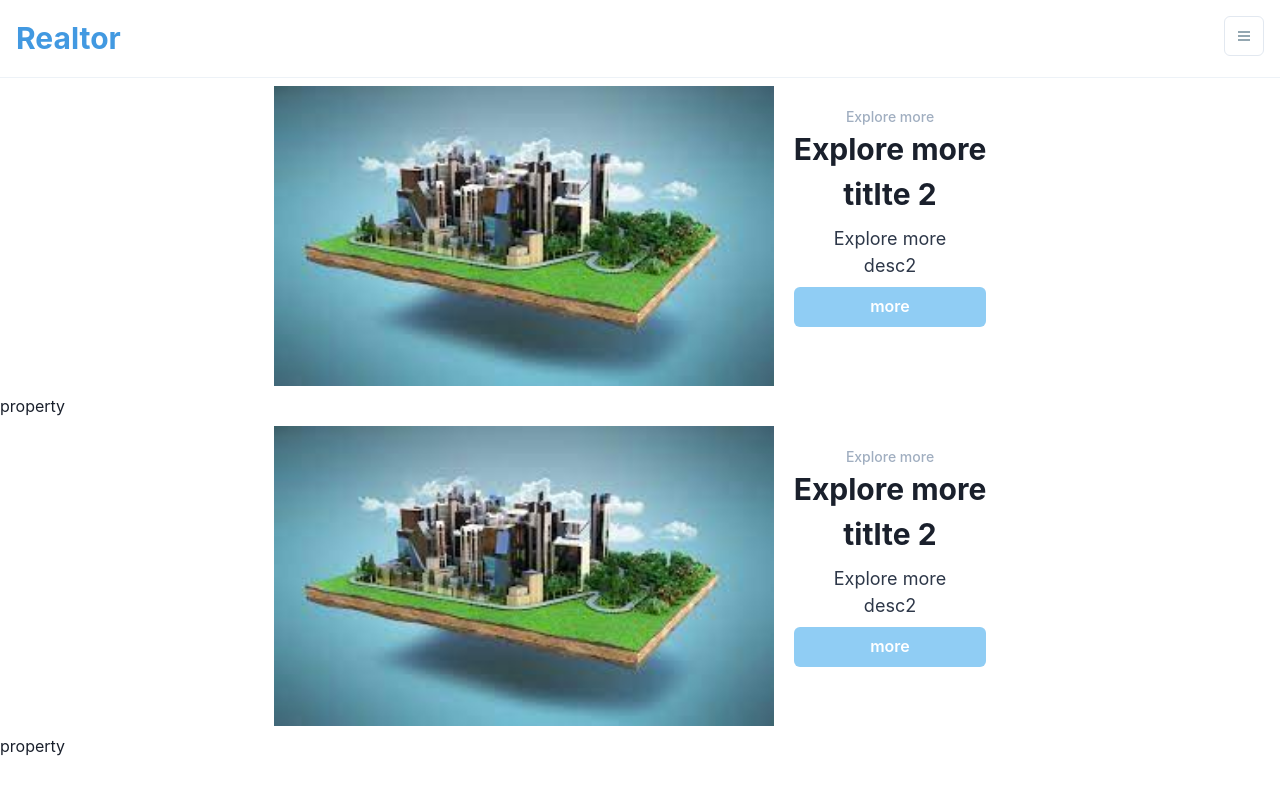
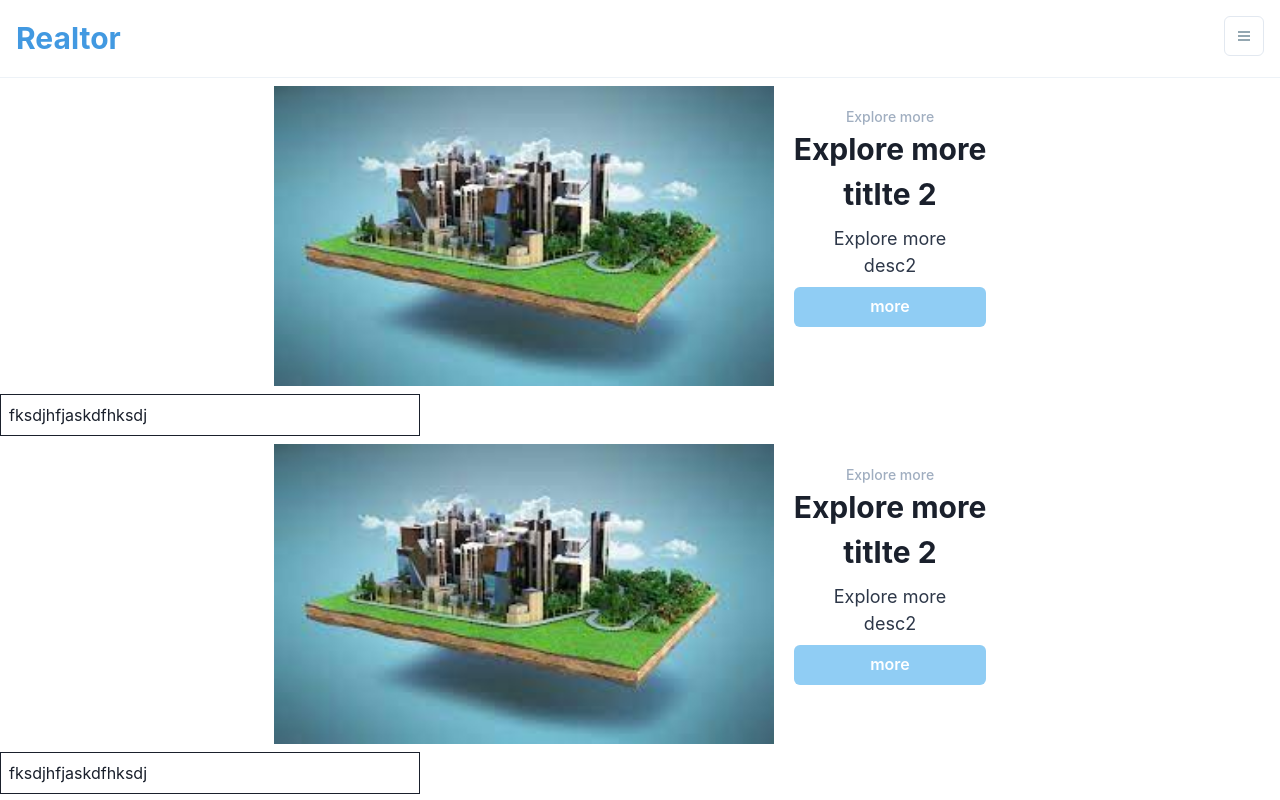
Before and after one commit to laherasif/RealEstate-App-Next-js, a Next.js app: page / in a window 1280 px wide. Built offline with nearby package versions, Linux system fonts and the light colour scheme.

Commit message:
create property list comp

```diff
--- /dev/null
+++ b/components/PropertiesList.jsx
@@ -0,0 +1,17 @@
+import { Flex , Text , Box } from '@chakra-ui/react'
+import Image from 'next/image'
+import Link from 'next/link'
+import { GoVerified } from 'react-icons/go'
+import { FaBed , FaBath } from 'react-icons/fa'
+import { Avatar } from '@chakra-ui/avatar'
+import {  BsGridFill } from 'react-icons/bs'
+
+
+export default function PropertiesList({ property }) {
+    return (
+        <Flex flexWrap="wrap" w="420px" border="1pt solid" p="2">
+   fksdjhfjaskdfhksdj
+
+        </Flex>
+    )
+}
--- a/pages/index.js
+++ b/pages/index.js
@@ -4,6 +4,7 @@ import Navbar from '../components/Navbar';
 import Image from 'next/image'
 import { Flex, Box, Text, Button } from '@chakra-ui/react'
 import Slider1 from '../assests/images/slider-1.jpg'
+import PropertiesList from '../components/PropertiesList';
 const MianContent = () => {
   return (
     <>
@@ -31,11 +32,12 @@ export default function Home() {
       <Navbar />
       <MianContent />
       <Flex>
-        property
+        <PropertiesList/>
       </Flex>
       <MianContent />
       <Flex>
-        property
+      <PropertiesList/>
+
       </Flex>
 
     </Box>
```
